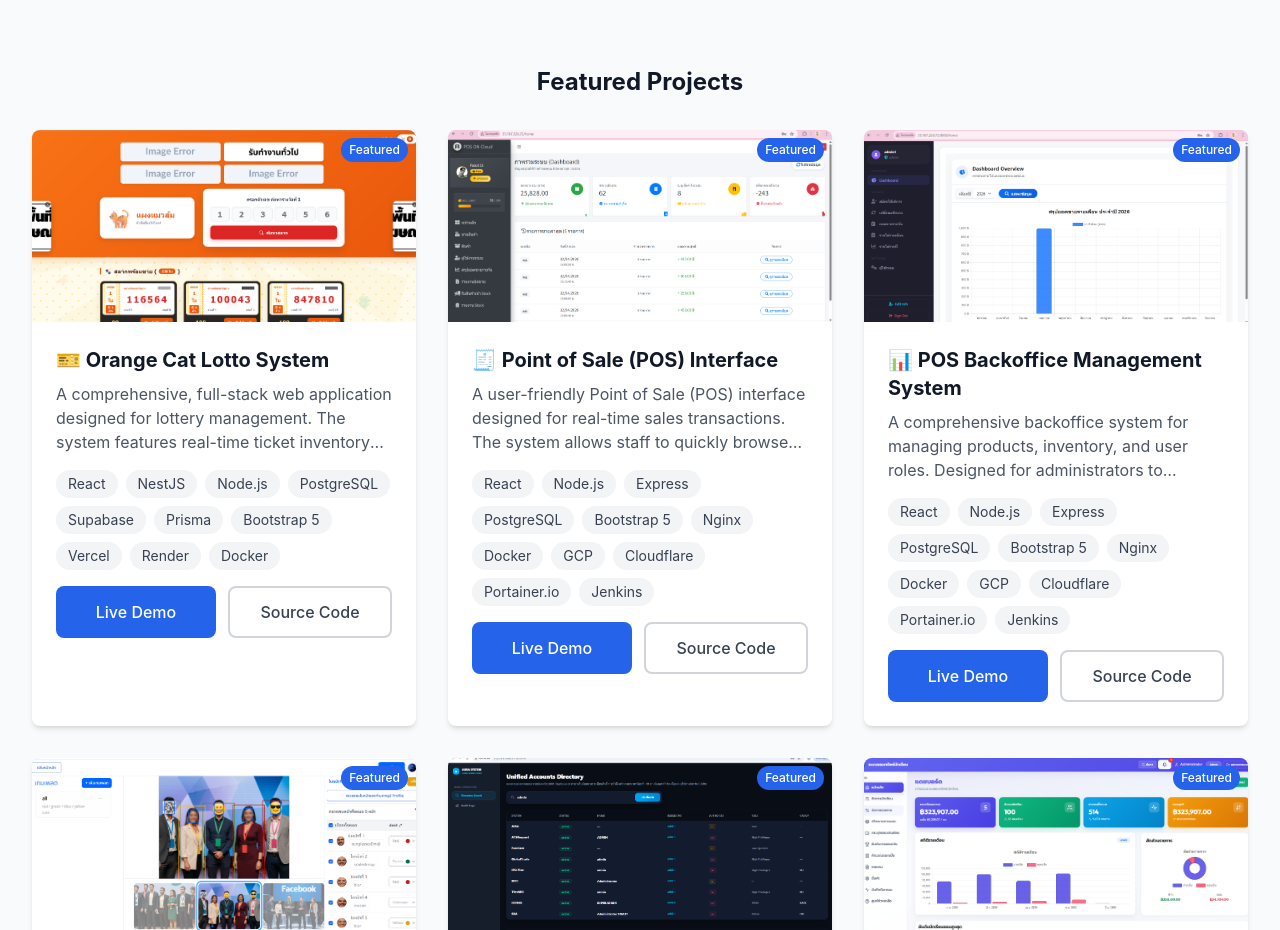
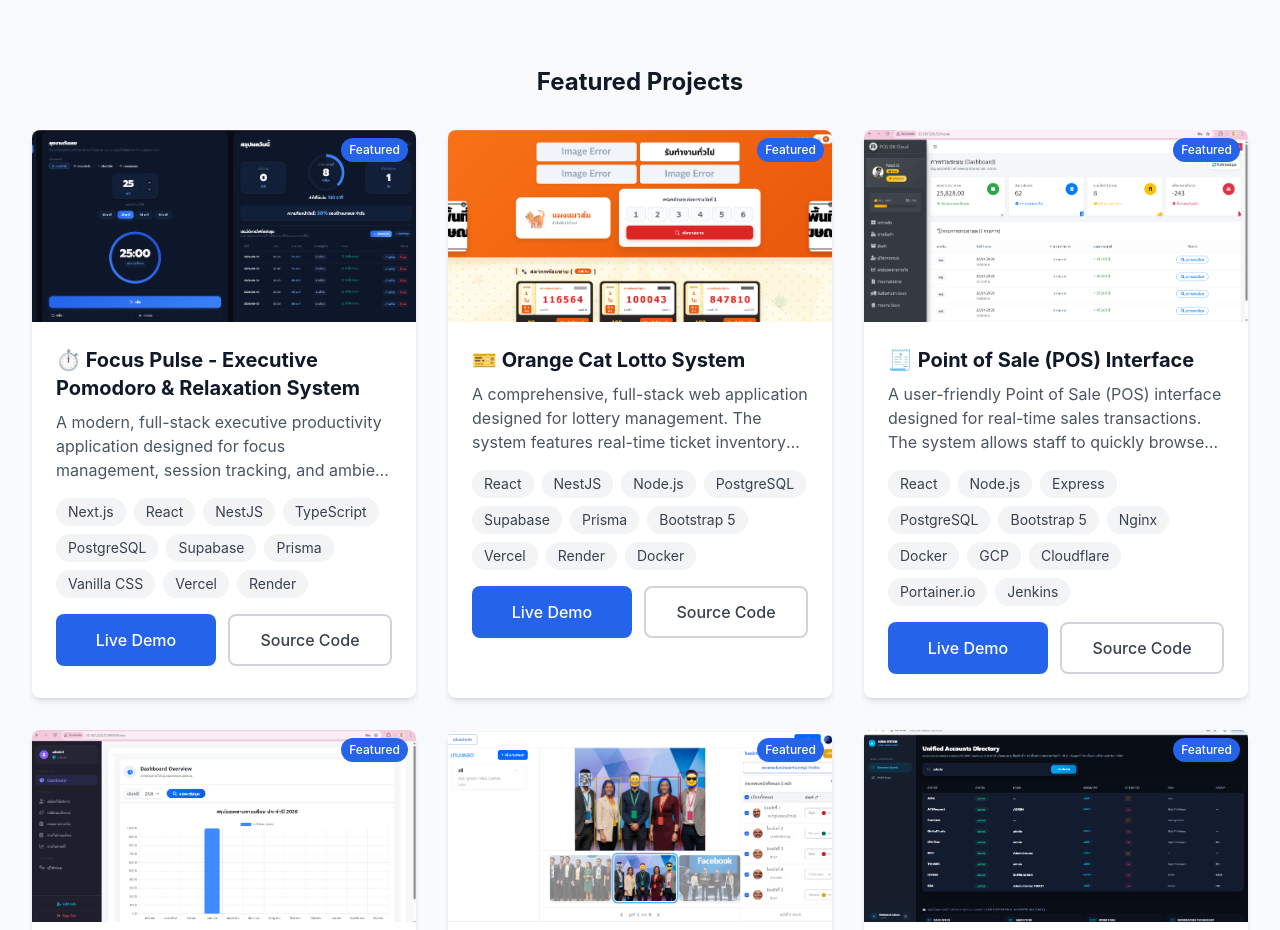
Before and after one commit to Foam-01/Portfolio, a React (Vite) app: page / in a window 1280 px wide. Shown: the part 2546-3476 px from the top of the page. Built offline with nearby package versions, Linux system fonts and the light colour scheme.

Commit message:
Refactor code structure for improved readability and maintainability

```diff
--- a/src/data/projects.ts
+++ b/src/data/projects.ts
@@ -11,6 +11,29 @@ export interface Project {
 
 // Sample project data
 export const projects: Project[] = [
+  {
+    id: "27",
+    title: "⏱️ Focus Pulse - Executive Pomodoro & Relaxation System",
+    description:
+      "A modern, full-stack executive productivity application designed for focus management, session tracking, and ambient stress relief. The system features a customizable Pomodoro timer with direct typing stepper, interactive goal progress ring, real-time analytics dashboards, and an automated ambient video relaxation library upon session completion. Built with enterprise-grade architecture, it includes secure Supabase authentication with 2FA TOTP security, deployed seamlessly across Vercel and Render.",
+    technologies: [
+      "Next.js",
+      "React",
+      "NestJS",
+      "TypeScript",
+      "PostgreSQL",
+      "Supabase",
+      "Prisma",
+      "Vanilla CSS",
+      "Vercel",
+      "Render",
+    ],
+    imageUrl: "/images/inventory31.png",
+    liveUrl: "https://focus-pulse-mu.vercel.app/",
+    githubUrl: "https://github.com/Foam-01/Focus-Pulse",
+    featured: true,
+  },
+
   {
     id: "24",
     title: "🎫 Orange Cat Lotto System",
```
Also changed, not shown: public/images/inventory31.png (added).
